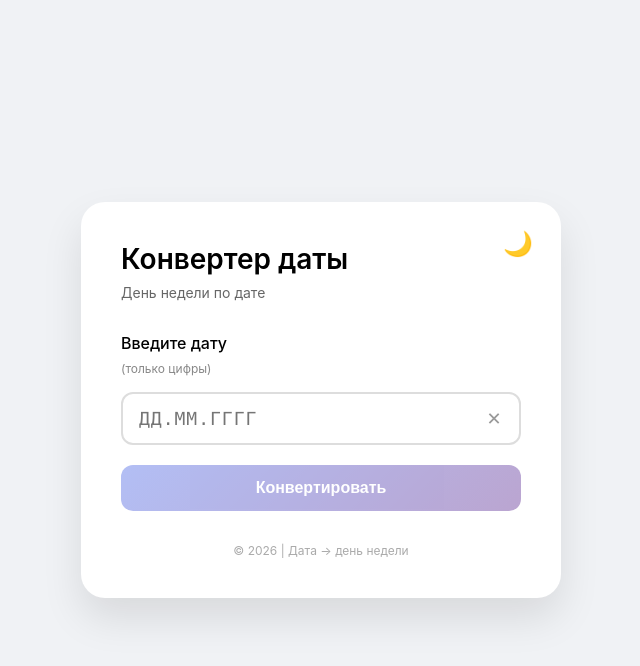
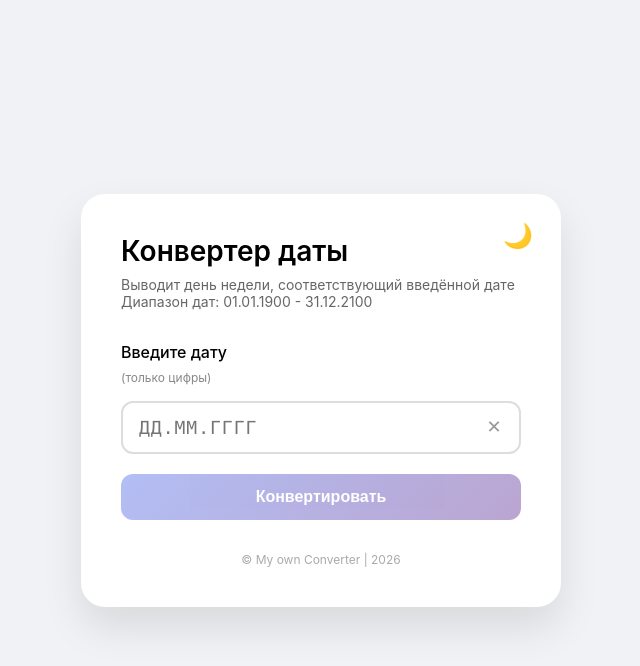
Before and after one commit to VoFkAAA/Converter-Project, a Flask app: page / in a window 1280 px wide. Shown: the top 666 px of the page, without its empty margins (319-959 px from the left). Run offline with Flask 3, Linux system fonts and the light colour scheme.

Commit message:
Исправлен текст в хедере и футере, внесены корректировки в Требования

```diff
--- a/templates/index.html
+++ b/templates/index.html
@@ -260,8 +260,10 @@
         </div>
 
         <h1>Конвертер даты</h1>
-        <div class="subtitle">День недели по дате</div>
-
+        <div class="subtitle">
+            Выводит день недели, соответствующий введённой дате<br>
+            Диапазон дат: 01.01.1900 - 31.12.2100
+        </div>
         <div class="label">Введите дату</div>
         <div class="hint">(только цифры)</div>
 
@@ -270,7 +272,17 @@
             <button class="clear-btn" id="clearBtn">✕</button>
         </div>
 
-        <div class="error-message" id="errorMessage">Некорректная дата</div>
+        <div class="error-message" id="errorMessage">
+            Некорректная дата<br>
+            Проверьте, что дата в допустимом диапазоне<br>
+            Учтите, что:<br>
+            в январе, марте, мае, июле, августе, октябре, декабре — 31 день<br>
+            в апреле, июне, сентябре, ноябре — 30 дней<br>
+            в феврале високосного года — 29 дней<br>
+            в феврале невисокосного года — 28 дней<br>
+            в феврале 1900 и 2100 годов — 28 дней<br>
+            в феврале 2000 года — 29 дней
+        </div>
 
         <button class="convert-btn" id="convertBtn" disabled>Конвертировать</button>
 
@@ -280,7 +292,7 @@
         </div>
 
         <div class="footer">
-            © 2026 | Дата → день недели
+            © My own Converter | 2026
         </div>
     </div>
 
```
Also changed, not shown: Requirements_for_App.md (+2 -1 lines).
